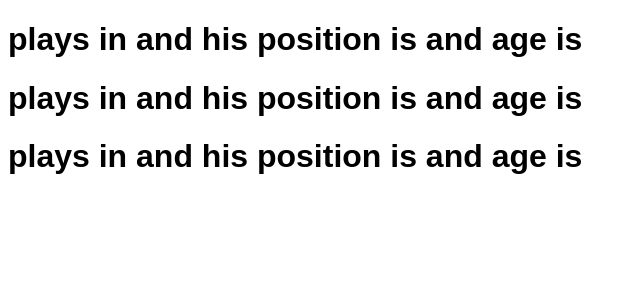
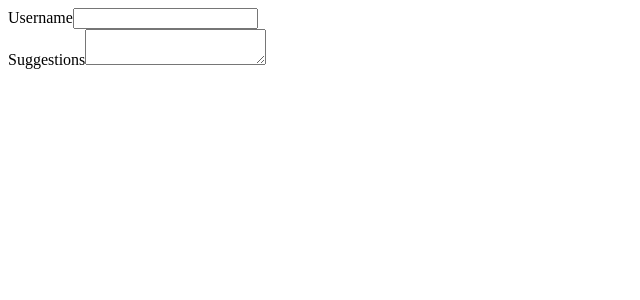
Before and after one commit to AnikBhadra/react101, a React (Vite) app: page / in a window 1280 px wide. Shown: the top 300 px of the page, without its empty margins (0-640 px from the left). Built offline with nearby package versions, Linux system fonts and the light colour scheme.

Commit message:
control component

```diff
--- a/src/App.jsx
+++ b/src/App.jsx
@@ -1,13 +1,49 @@
-import Footballers from '../Components/Footballers'
-import './App.css'
+import React, { Component } from "react";
 
-function App() {
+export class ControlledComponents extends Component {
+  constructor(props) {
+    super(props);
 
-  return (
-    <div >
-      <Footballers />
-    </div>
-  )
+    this.state = {
+      username: "",
+      suggestions: "",
+    };
+  }
+
+  handleChange = (event) => {
+    this.setState({
+      username: event.target.value,
+    });
+  };
+
+  handleSuggestions = (event) => {
+    this.setState({
+      suggestions: event.target.value,
+    });
+  };
+
+  render() {
+    return (
+      <div>
+        <div>
+          <label>Username</label>
+          <input
+            type="text"
+            value={this.state.username}
+            onChange={this.handleChange}
+          />
+        </div>
+
+        <div>
+          <label>Suggestions</label>
+          <textarea
+            value={this.state.suggestions}
+            onChange={this.handleSuggestions}
+          ></textarea>
+        </div>
+      </div>
+    );
+  }
 }
 
-export default App
+export default ControlledComponents;
```
Also changed, not shown: Components/ControlledComponent.jsx (added, +13 -0 lines).
